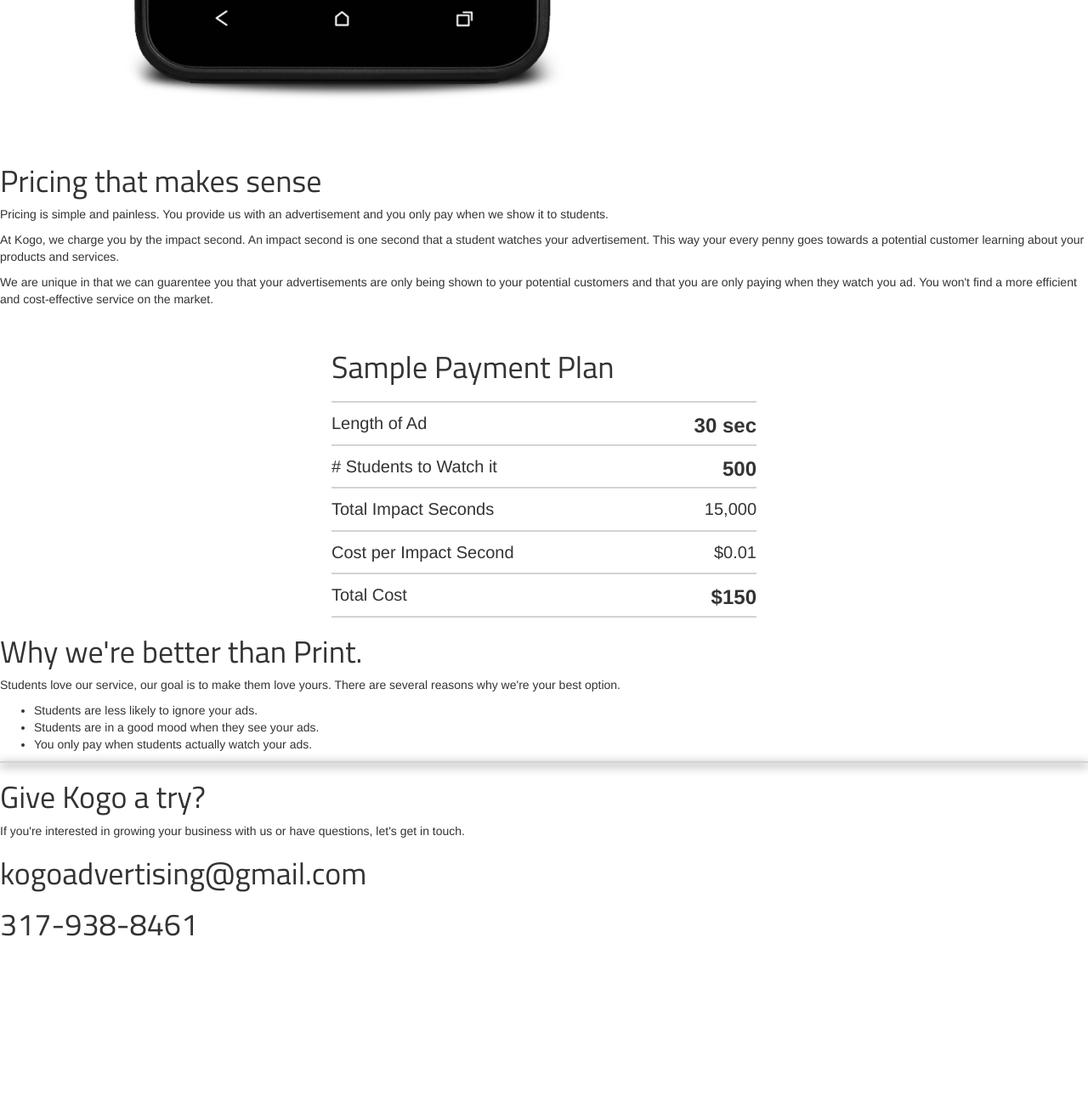
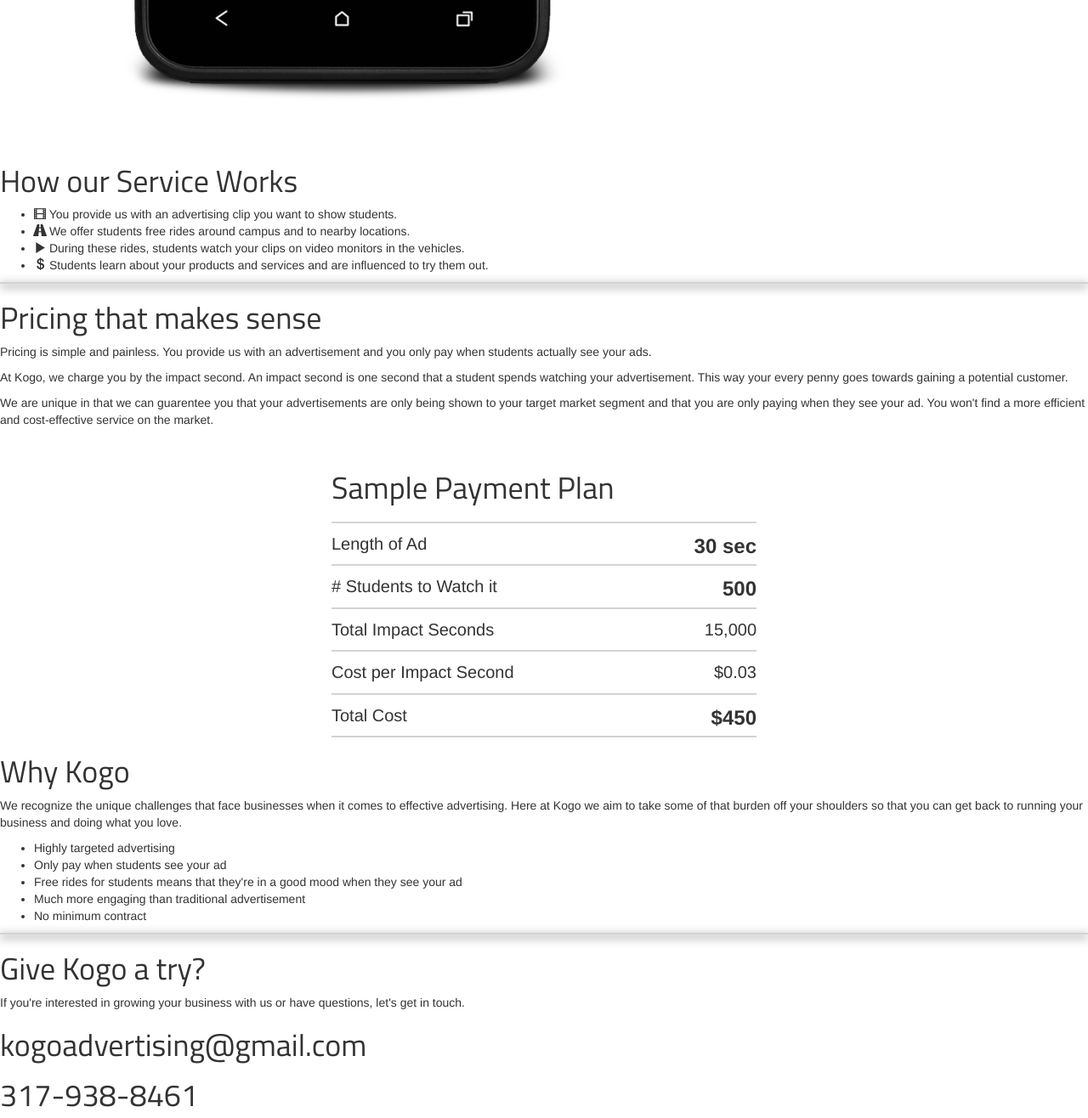
Before and after one commit to akyker20/KogoBusinesses, a Django app: template kogo/templates/companies.html in a window 1280 px wide. Shown: the part 1527-2843 px from the top of the page at 85% size. Before the commit the page ends 2629 px from the top, so only its background shows below. Run offline with Django 3.2, Linux system fonts and the light colour scheme; the template is opened without the code that fills it, so the values that code supplies are empty; some libraries are stand-ins or nearby versions.

Commit message:
styling changes based on teds design doc

```diff
--- a/kogo/static/css/company/desktop.css
+++ b/kogo/static/css/company/desktop.css
@@ -7,7 +7,6 @@
 	width: 100%;
 	background-size: 100%;
 	padding: 115px;
-	border-bottom: solid 12px #5ED84C;
 }
 
 div.video-holder {
@@ -88,6 +87,22 @@
 	font-size: 50px;
 }
 
+ul.how-service-works {
+	list-style: none;
+	font-size: 1.6em;
+	font-family: "Titillium Web",sans-serif;
+}
+
+ul.how-service-works li:not(:last-child) {
+	margin-bottom: 30px;
+}
+
+ul.how-service-works li div.glyphicon {
+	float: left;
+	font-size: 40px;
+	margin: 8px 20px 0px 0px;
+}
+
 ul.reasons-list {
 	list-style: decimal;
 	font-size: 1.6em;
@@ -114,7 +129,7 @@
 
 p.pricing-summary {
 	padding-bottom: 10px;
-	border-bottom: 5px solid #5ED84C;
+	border-bottom: 5px solid #41CFC0;
 	font-size: 1.5em;
 }
 
@@ -150,7 +165,7 @@
 }
 
 ul.sample-list li {
-	border-bottom: 2px solid LightGray;
+	border-bottom: 1px solid rgb(237, 237, 237);
 	padding-top: 10px;
 	padding-bottom: 10px;
 }
@@ -171,7 +186,7 @@
 	margin: 0px auto;
 	text-align: center;
 	padding-bottom: 10px;
-	border-bottom: 5px solid #5ED84C;
+	border-bottom: 5px solid #41CFC0;
 	font-size: 1.5em;
 	width: 500px;
 }
--- a/kogo/templates/companies.html
+++ b/kogo/templates/companies.html
@@ -27,21 +27,48 @@
 	</div>
 </section>
 
+<section class="reasons-kogo-is-better">
+	<div class="info-container">
+		<div class="reasons-left-container">
+			<h1>How our Service Works</h1>
+			<p class="reasons-summary">
+			</p>
+			<ul class="how-service-works">
+				<li>
+					<div class="glyphicon glyphicon-film"></div>
+					You provide us with an advertising clip you want to show students.
+				</li>
+				<li>
+					<div class="glyphicon glyphicon-road"></div>
+					We offer students free rides around campus and to nearby locations.
+				</li>
+				<li>
+					<div class="glyphicon glyphicon-play"></div>
+					During these rides, students watch your clips on video monitors in the vehicles.
+				</li>
+				<li>
+					<div class="glyphicon glyphicon-usd"></div>
+					Students learn about your products and services and are influenced to try them out.
+				</li>
+			</ul>
+		</div>
+		<div class="reasons-video shadow"></div>
+	</div>
+</section>
+
 <section class="price-information">
 	<div class="info-container">
 		<div class="left-container">
 			<h1>Pricing that makes sense</h1>
 			<p class="pricing-summary">
-				Pricing is simple and painless. You provide us with an advertisement and you only pay when we show
-				it to students.
+				Pricing is simple and painless. You provide us with an advertisement and you only pay when students actually see your ads.
 			</p>
 			<p class="pricing-details">
-				At Kogo, we charge you by the impact second. An impact second is one second that a student watches
-				your advertisement. This way your every penny goes towards a potential customer learning about your products and services.
+				At Kogo, we charge you by the impact second. An impact second is one second that a student spends watching your advertisement. This way your every penny goes towards gaining a potential customer.
 			</p>
 			<p class="pricing-details">
 				We are unique in that we can guarentee you that your advertisements are only being shown to your
-				potential customers and that you are only paying when they watch you ad. You won't find a more
+				target market segment and that you are only paying when they see your ad. You won't find a more
 				efficient and cost-effective service on the market.
 			</p>
 		</div>
@@ -62,11 +89,11 @@
 				</li>
 				<li>
 					Cost per Impact Second
-					<span class="right">$0.01</span>
+					<span class="right">$0.03</span>
 				</li>
 				<li>
 					Total Cost
-					<span class="right"><strong>$150</strong></span>
+					<span class="right"><strong>$450</strong></span>
 				</li>
 			</ul>
 		</div>
@@ -76,15 +103,16 @@
 <section class="reasons-kogo-is-better">
 	<div class="info-container">
 		<div class="reasons-left-container">
-			<h1>Why we're better than Print.</h1>
+			<h1>Why Kogo</h1>
 			<p class="reasons-summary">
-				Students love our service, our goal is to make them love yours.
-				There are several reasons why we're your best option.
+				We recognize the unique challenges that face businesses when it comes to effective advertising. Here at Kogo we aim to take some of that burden off your shoulders so that you can get back to running your business and doing what you love.
 			</p>
 			<ul class="reasons-list">
-				<li>Students are less likely to ignore your ads.</li>
-				<li>Students are in a good mood when they see your ads.</li>
-				<li>You only pay when students actually watch your ads.</li>
+				<li>Highly targeted advertising</li>
+				<li>Only pay when students see your ad</li>
+				<li>Free rides for students means that they're in a good mood when they see your ad</li>
+				<li>Much more engaging than traditional advertisement</li>
+				<li>No minimum contract</li>
 			</ul>
 		</div>
 		<div class="reasons-video shadow"></div>
```
